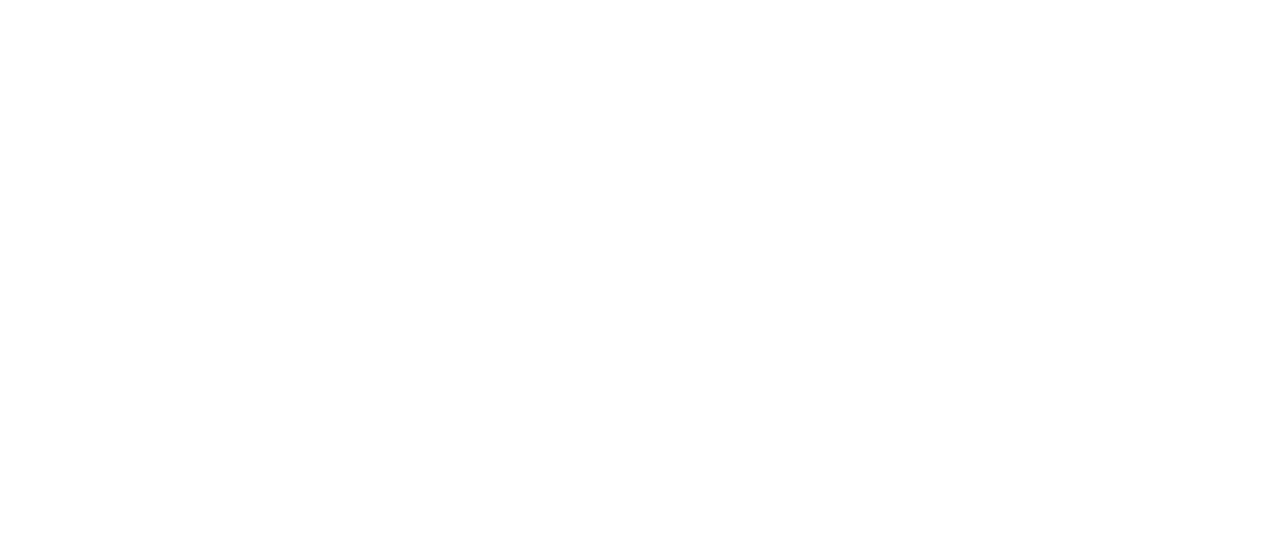
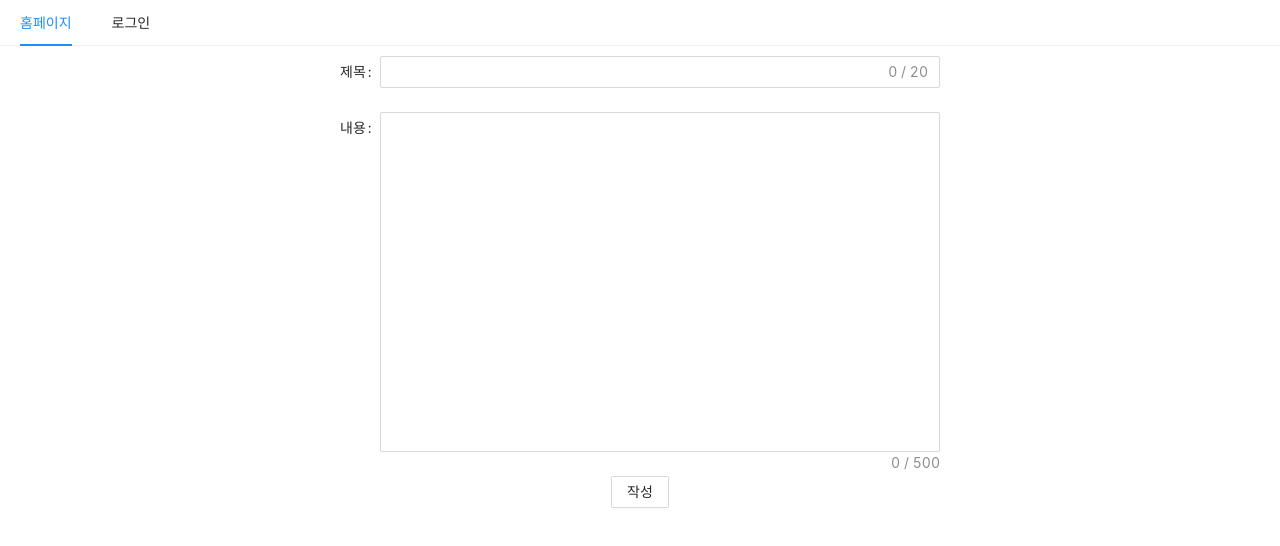
Before and after one commit to kayeon0805/Board, a React app in the folder front/: page /addPost in a window 1280 px wide. Before the commit this address had no page. Shown: the top 546 px of the page. Built offline with nearby package versions, Linux system fonts and the light colour scheme.

Commit message:
add post in progress

```diff
--- a/front/App.jsx
+++ b/front/App.jsx
@@ -1,16 +1,18 @@
 import React from "react";
 import { Route, BrowserRouter, Routes } from "react-router-dom";
 import LoginForm from "./components/LoginForm.jsx";
-import AppLayout from "./components/AppLayout";
+import Home from "./components/Home";
 import SignupForm from "./components/SignupForm.jsx";
+import AddPostForm from "./components/AddPostForm.jsx";
 
 const App = () => {
     return (
         <BrowserRouter>
             <Routes>
-                <Route exact path="/" element={<AppLayout />} />
+                <Route exact path="/" element={<Home />} />
                 <Route exact path="/login" element={<LoginForm />} />
                 <Route exact path="/signup" element={<SignupForm />} />
+                <Route exact path="/addPost" element={<AddPostForm />} />
             </Routes>
         </BrowserRouter>
     );
--- /dev/null
+++ b/front/components/AddPostForm.jsx
@@ -0,0 +1,67 @@
+import { Button, Form, Input } from "antd";
+import { observer, useLocalObservable } from "mobx-react";
+import React, { useCallback } from "react";
+import styled from "styled-components";
+import AppLayout from "./AppLayout";
+
+const FormWrapper = styled.div`
+    width: 600px;
+    margin: auto;
+    margin-top: 10px;
+`;
+
+const ButtonWrapper = styled.div`
+    margin-top: 10px;
+    text-align: center;
+`;
+
+const AddPostForm = () => {
+    const state = useLocalObservable(() => ({
+        title: "",
+        content: "",
+        onChangeTitle: function (e) {
+            this.title = e.target.value;
+        },
+        onChangeContent: function (e) {
+            this.content = e.target.value;
+        },
+    }));
+
+    const onAddPost = useCallback(() => {}, []);
+
+    return (
+        <AppLayout>
+            <FormWrapper>
+                <Form onFinish={onAddPost}>
+                    <Form.Item label="제목">
+                        <Input
+                            showCount
+                            maxLength={20}
+                            value={state.title}
+                            onChange={state.onChangeTitle}
+                            allowClear={true}
+                            required
+                        />
+                    </Form.Item>
+                    <Form.Item label="내용">
+                        <Input.TextArea
+                            style={{ resize: "none", height: 300 }}
+                            showCount
+                            maxLength={500}
+                            value={state.content}
+                            onChange={state.onChangeContent}
+                            allowClear={true}
+                            required
+                            autoSize={{ minRows: 15 }}
+                        />
+                    </Form.Item>
+                    <ButtonWrapper>
+                        <Button htmlType="submit">작성</Button>
+                    </ButtonWrapper>
+                </Form>
+            </FormWrapper>
+        </AppLayout>
+    );
+};
+
+export default observer(AddPostForm);
--- a/front/components/AppLayout.jsx
+++ b/front/components/AppLayout.jsx
@@ -3,7 +3,6 @@
 import { Menu } from "antd";
 import { Link } from "react-router-dom";
 import { userStore } from "../store";
-import propTypes from "prop-types";
 import { observer } from "mobx-react";
 
 const AppLayout = ({ children }) => {
--- /dev/null
+++ b/front/components/Home.jsx
@@ -0,0 +1,23 @@
+import React from "react";
+import AppLayout from "./AppLayout";
+import { postStore } from "../store";
+import { observer } from "mobx-react";
+import { Button } from "antd";
+import { Link } from "react-router-dom";
+
+const Home = () => {
+    return (
+        <AppLayout>
+            {postStore.posts.length > 0 ? (
+                <div>게시글들 불러오기</div>
+            ) : (
+                <div>게시글이 존재하지 않습니다.</div>
+            )}
+            <Button>
+                <Link to="/addPost">게시글 작성</Link>
+            </Button>
+        </AppLayout>
+    );
+};
+
+export default observer(Home);
--- a/front/components/LoginForm.jsx
+++ b/front/components/LoginForm.jsx
@@ -67,7 +67,7 @@
                     </div>
                     <div>
                         <ButtonWrapper>
-                            <Button type="submit">로그인</Button>
+                            <Button htmlType="submit">로그인</Button>
                             <Button>
                                 <Link to="/signup">회원가입</Link>
                             </Button>
--- a/front/components/SignupForm.jsx
+++ b/front/components/SignupForm.jsx
@@ -113,7 +113,7 @@
                     <div>
                         <ButtonWrapper>
                             <Button
-                                type="submit"
+                                htmlType="submit"
                                 disabled={state.passwordError}
                             >
                                 회원가입
--- a/front/store.js
+++ b/front/store.js
@@ -8,6 +8,9 @@
     },
     logout: function () {
         (this.isLoggedIn = false), (this.data = null);
+    },
+    signup: function (data) {
+        // axios.post('/user/signup', data);
     },
 });
 
```
